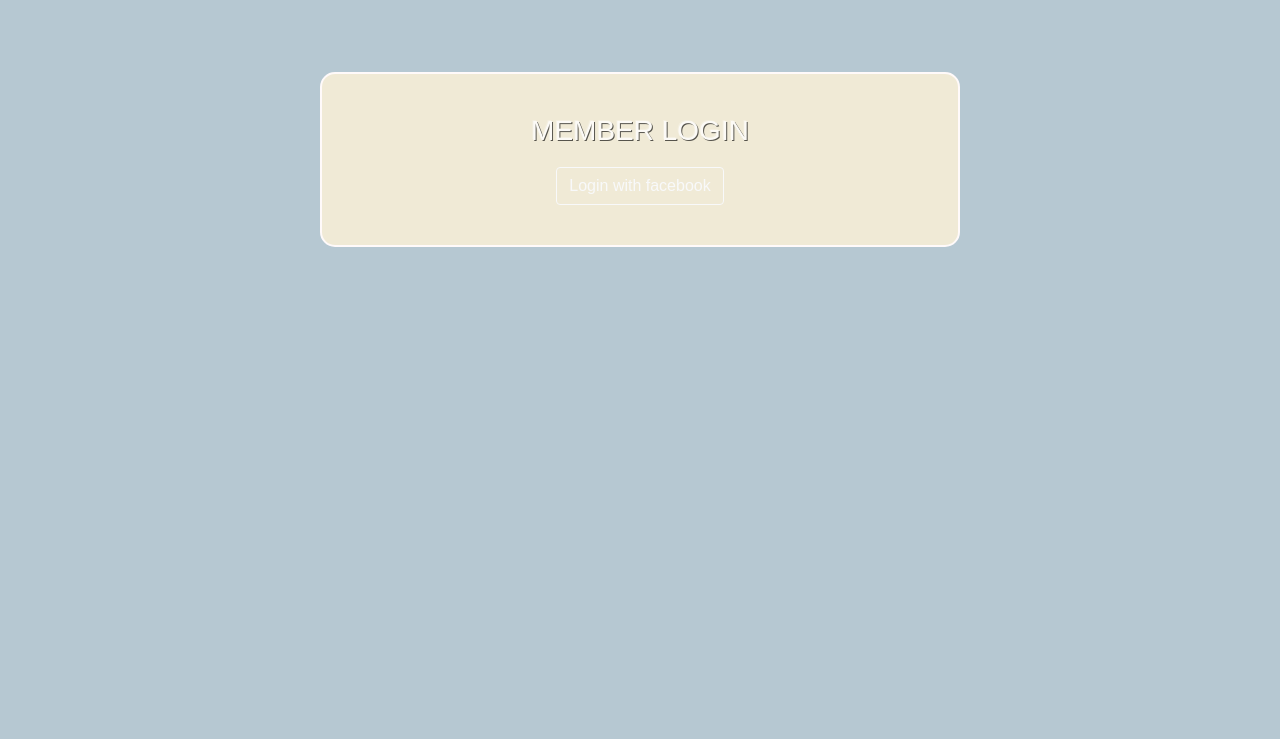
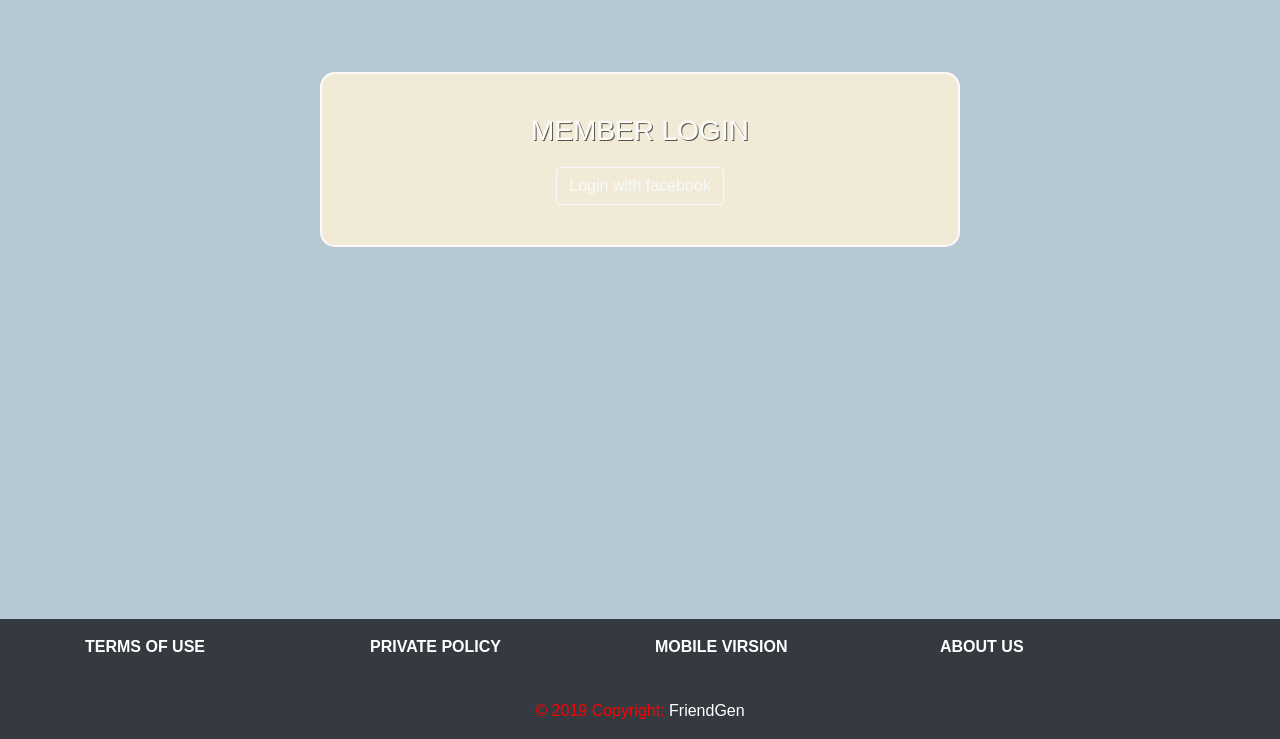
Before and after one commit to prphntm63/friendgen, a plain HTML site: page index.html in a window 1280 px wide. Shown: the part 61-800 px from the top of the page. Drawn offline with nearby package versions, Linux system fonts and the light colour scheme.

Commit message:
added a footer with links

```diff
--- a/index.html
+++ b/index.html
@@ -22,6 +22,7 @@
 
 </head>
 <body>
+ <div class="main-container">
     <!-- This is the 'loading screen' that will pop up over the page when anything is loading -->
     <div class='loading-screen' id='loadingScreenDiv'>
         <div>
@@ -31,7 +32,7 @@
             </div>
         </div>
     </div>
-
+    <header>
     <!-- Navbar. To-do: add 'edit likes' and 'logout' buttons -->
     <nav class="navbar navbar-expand-md navbar-dark bg-dark">
         <div class="navbar-collapse collapse w-100 order-1 order-md-0 dual-collapse2">
@@ -60,7 +61,7 @@
         </div>
     </nav>
 
-
+    </header>
     <div class="row" id="main-div" style="border: solid 2px #FFFAFA; display: flex; flex-direction: column; margin: auto; width: 50%; padding: 40px; border-radius: 15px; background-color: #f0ead6; margin-top: 75px">
             <div class="col-xs-1 center-block text-center">
             <h3 style=" margin-bottom: 20px;text-shadow: -1px -1px 0px rgba(255,255,255,0.3), 1px 1px 0px rgba(0,0,0,0.8); ">MEMBER LOGIN</h3>
@@ -207,5 +208,65 @@
         </div>
 
 
+<footer class="page-footer font-small bg-dark">
+
+
+        <div class="container text-center text-md-left">
+
+
+          <div class="row">
+
+
+            <div class="col-md-3 mx-auto">
+
+
+              <p class="font-weight-bold text-uppercase mt-3 mb-4"> <a href="#!"style="color: white">Terms of Use</a></p>
+
+            </div>
+
+
+            <hr class="clearfix w-100 d-md-none">
+
+
+            <div class="col-md-3 mx-auto">
+
+
+              <p class="font-weight-bold text-uppercase mt-3 mb-4"> <a href="#!"style="color: white">Private Policy</a></p>
+
+            </div>
+
+
+            <hr class="clearfix w-100 d-md-none">
+
+
+            <div class="col-md-3 mx-auto">
+                    <p class="font-weight-bold text-uppercase mt-3 mb-4"> <a href="#!"style="color: white">Mobile Virsion</a></p>
+                 </div>
+
+
+            <hr class="clearfix w-100 d-md-none">
+
+
+            <div class="col-md-3 mx-auto">
+                    <p class="font-weight-bold text-uppercase mt-3 mb-4"> <a href="#!"style="color: white">About Us</a></p>
+
+            </div>
+
+
+          </div>
+
+
+        </div>
+
+
+
+        <div class="footer-copyright text-center py-3"><span class="copyRight">© 2019 Copyright:</span>
+          <a href="" style="color: white"> FriendGen</a>
+        </div>
+
+
+
+        </footer>
+    </div>
 </body>
 </html>
--- a/script.js
+++ b/script.js
@@ -7,6 +7,7 @@ $(document).ready(function() {
     $('#editProfile').on('click', addLikesToUserModal)
     $('#logout').on('click', logout)
     document.getElementById('logout').style.visibility='hidden';
+    document.getElementById('editProfile').style.visibility='hidden';
 
     // This snippet should allow toggle clicking instead of control click to select multiple categories
     $("select[multiple] option").mousedown(function(){
@@ -29,6 +30,7 @@ function clickLogin() {
   document.getElementById("cardDiv").style.display = "block"
   document.getElementById("carouselContainer").style.display = "block"
   document.getElementById('logout').style.visibility='visible';
+  document.getElementById('editProfile').style.visibility='visible';
 
   setLoadingScreen(true)
 
@@ -44,6 +46,7 @@ function logout() {
     document.getElementById("cardDiv").style.display = "none"
     document.getElementById("carouselContainer").style.display = "none"
     document.getElementById('logout').style.visibility='hidden';
+    document.getElementById('editProfile').style.visibility='hidden';
     console.log("you are now logged out")
   });
 }
--- a/styles.css
+++ b/styles.css
@@ -69,3 +69,13 @@ p{
     top: 43%;
     z-index: 3;
 }
+
+footer {
+    position: absolute;
+    bottom: 0;
+    width: 100%;
+    background-color: grey;
+   }
+.copyRight{
+    color:red;
+}
```
